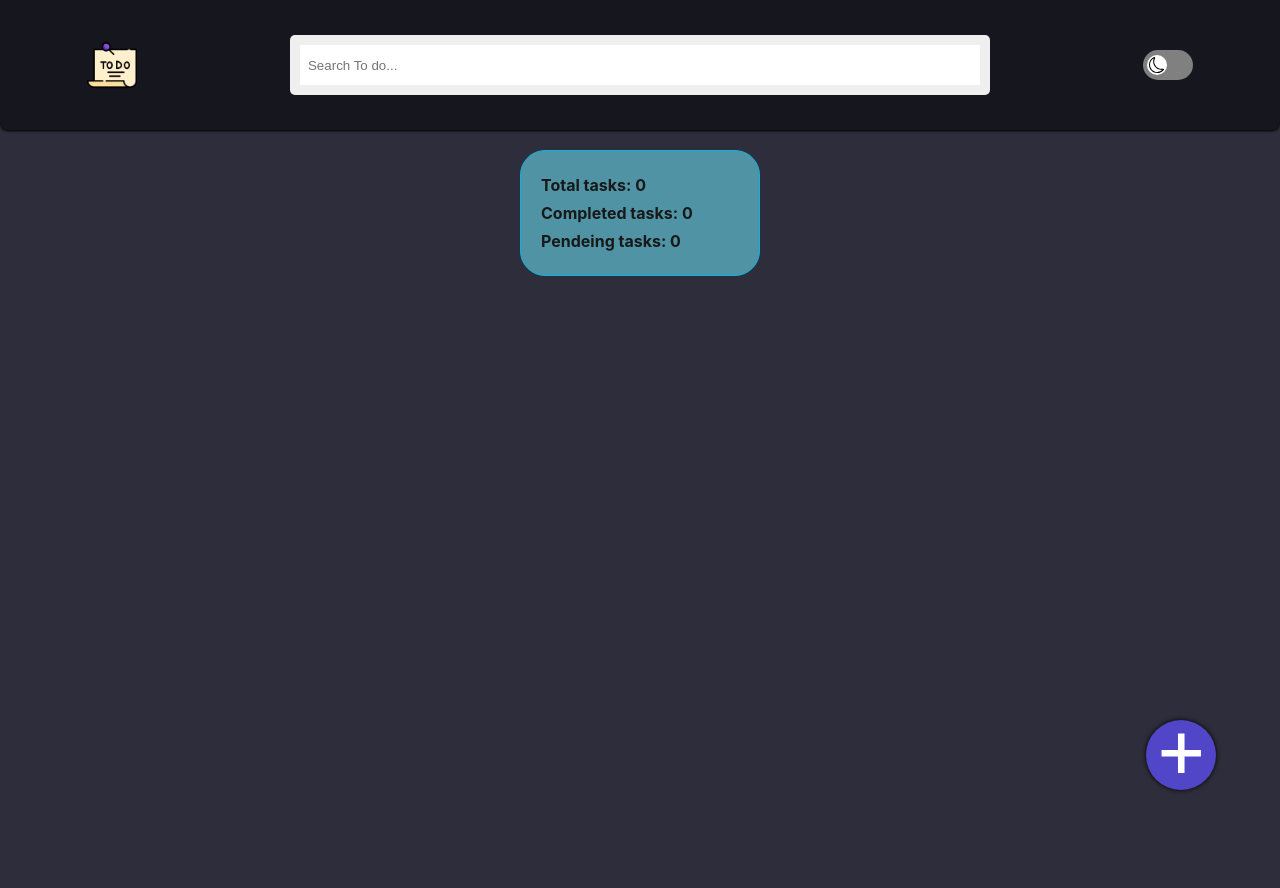
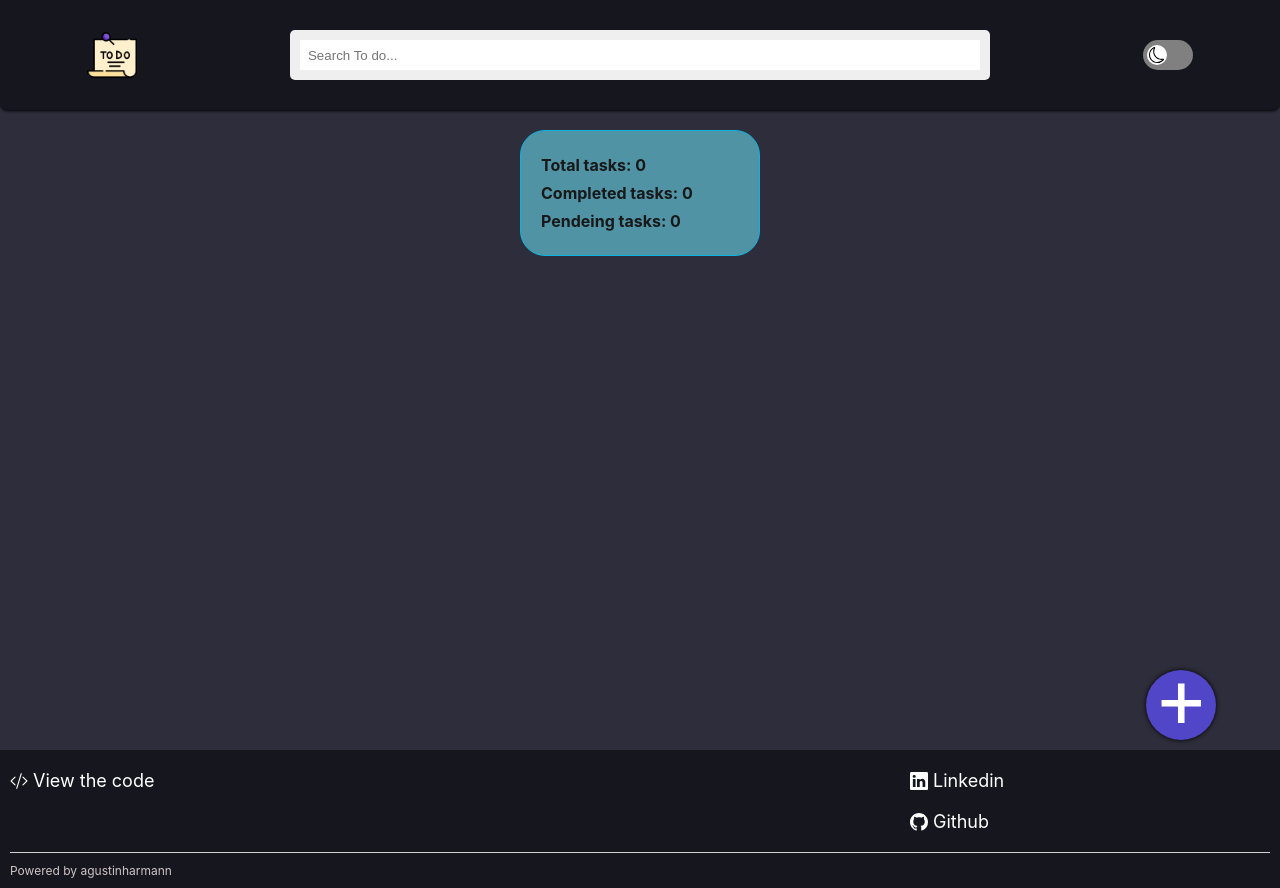
Before and after one commit to agustinharmann/TodoApp, a React (Create React App) app: page / in a window 1280 px wide. Before the commit the page ends 800 px from the top, so only its background shows below. Built offline with nearby package versions, Linux system fonts and the light colour scheme.

Commit message:
settins in footer, header and setting in home for results

```diff
--- a/src/App.css
+++ b/src/App.css
@@ -1,3 +1,4 @@
 .App {
   width: 100%;
+  height: auto;
 }
--- a/src/App.js
+++ b/src/App.js
@@ -1,6 +1,7 @@
 import React from 'react';
 import { Header } from './components/Header';
 import { Home } from './components/Home';
+import { Footer } from './components/Footer';
 import './App.css';
 
 
@@ -9,6 +10,7 @@ function App() {
     <div className='App'>
       <Header />
       <Home />
+      <Footer />
     </div>
   );
 };
--- /dev/null
+++ b/src/components/Footer/index.jsx
@@ -0,0 +1,37 @@
+import React, { useContext } from 'react';
+import { UserContext } from '../../useContext/userProvider';
+import { BsCodeSlash, BsGithub, BsLinkedin  } from 'react-icons/bs';
+import './styles.css';
+
+const Footer = () => {
+
+  const { theme } = useContext(UserContext);
+
+  return (
+    <footer className={`footer ${theme ? 'footer_light--footer' : 'footer_dark--footer'}`}>
+      <section className='container-section--footer'>
+        <div className='column--footer'>
+          <a className='info--footer' href='https://github.com/agustinharmann/TodoApp' target='_blank' rel='noreferrer'>
+            <BsCodeSlash className='icon--footer' />
+            View the code
+          </a>
+        </div>
+        <div className='column--footer'>
+          <a className='info--footer' href='https://www.linkedin.com/in/agustin-harmann-1a4794269/' target='_blank' rel='noreferrer'>
+            <BsLinkedin className='icon--footer' />
+            Linkedin
+          </a>
+          <a className='info--footer' href='https://github.com/agustinharmann' target='_blank' rel='noreferrer'>
+            <BsGithub className='icon--footer' />
+            Github
+          </a>
+        </div>
+      </section>
+      <section className='container-section--footer'>
+        <p className='content-second-section--footer'>Powered by agustinharmann</p>
+      </section>
+    </footer>
+  );
+};
+
+export { Footer };
--- /dev/null
+++ b/src/components/Footer/styles.css
@@ -0,0 +1,73 @@
+.footer {
+  width: 100%;
+  height: auto;
+  padding: 0px 10px;
+  display: flex;
+  flex-direction: column;
+  align-items: center;
+}
+
+.footer_dark--footer {
+  background-color: #16161f;
+}
+
+.footer_light--footer {
+  background-color: #3c3c5c;
+}
+
+.container-section--footer {
+  width: 100%;
+  height: auto;
+  padding: 10px 0px;
+  display: flex;
+  border-top: 1px solid #D3D0D0;
+}
+
+.container-section--footer:first-child {
+  justify-content: space-between;
+  border: none;
+}
+
+.column--footer {
+  width: 40%;
+  height: auto;
+  display: flex;
+  flex-direction: column;
+}
+
+.column--footer:first-child {
+  width: 100%;
+}
+
+.content-second-section--footer {
+  color: #cfc4c4;
+  font-size: 12px;
+}
+
+.info--footer {
+  width: auto;
+  height: auto;
+  margin: 10px 0px;
+  display: flex;
+  align-items: center;
+  font-size: 18px;
+  cursor: pointer;
+  color: #FFFFFF;
+}
+
+.icon--footer {
+  margin-right: 5px;
+}
+
+@media only screen and (max-width: 768px) {
+
+  .container-section--footer:first-child {
+    flex-direction: column;
+  }
+
+  .column--footer {
+    width: 100%;
+    align-items: center;
+  }
+
+}
--- a/src/components/Header/index.jsx
+++ b/src/components/Header/index.jsx
@@ -2,8 +2,7 @@ import React, { useContext } from 'react';
 import { UserContext } from '../../useContext/userProvider';
 import logo__app from '../../assets/logo__app.png';
 import { Navbar } from '../Navbar';
-import { BsSun } from 'react-icons/bs';
-import { BsMoon } from 'react-icons/bs'
+import { BsSun, BsMoon } from 'react-icons/bs';
 import './styles.css';
 
 const Header = () => {
@@ -11,23 +10,23 @@ const Header = () => {
   const { theme, setTheme } = useContext(UserContext);
 
   return (
-    <header className={`header--header ${theme ? 'header_light--header' : 'header_dark--header'}`}
+    <header className={`header ${theme ? 'header_light--header' : 'header_dark--header'}`}
     >
       <div className='container-logo--header'>
         <img className='logo-app--header' src={logo__app} alt='Logo TodoApp' />
       </div>
       <Navbar />
       <section className='container-theme--header'>
-        <div className={`${theme ? 'container-btn-theme_light--header' : 'container-btn-theme_dark--header' }`}
+        <button className={`container-btn-theme--header ${theme ? 'container-btn-theme_light--header' : 'container-btn-theme_dark--header'}`}
+          onClick={() => setTheme(!theme)}
         >
-          <button className='btn-theme--header'
-            onClick={() => setTheme(!theme)}
+          <div className='btn-theme--header'
           >
             {
               theme ? <BsSun className='icon-btn-theme--header' /> : <BsMoon className='icon-btn-theme--header' />
             }
-          </button>
-        </div>
+          </div>
+        </button>
       </section>
     </header>
   );
--- a/src/components/Header/styles.css
+++ b/src/components/Header/styles.css
@@ -1,7 +1,7 @@
-.header--header {
+.header {
   width: 100%;
   height: auto;
-  padding: 20px 0px;
+  padding: 10px 0px;
   display: flex;
   justify-content: space-around;
   align-items: center;
@@ -43,24 +43,23 @@
   align-items: center;
 }
 
-.container-btn-theme_dark--header {
+.container-btn-theme--header {
   width: 50px;
   height: 30px;
   display: flex;
   align-items: center;
-  justify-content: flex-start;
+  border: none;
   border-radius: 25px;
   background-color: #808080;
+  cursor: pointer;
+}
+
+.container-btn-theme_dark--header {
+  justify-content: flex-start;
 }
 
 .container-btn-theme_light--header {
-  width: 50px;
-  height: 30px;
-  display: flex;
-  align-items: center;
   justify-content: flex-end;
-  border-radius: 25px;
-  background-color: #808080;
 }
 
 .btn-theme--header {
@@ -74,7 +73,6 @@
   display: flex;
   justify-content: center;
   align-items: center;
-  cursor: pointer;
 }
 
 .icon-btn-theme--header {
@@ -84,15 +82,19 @@
 
 @media only screen and (max-width: 600px) {
 
+  .header {
+    padding: 0px;
+  }
+
   .container-logo--header {
-    width: 40px;
-    height: 40px;
+    min-width: 40px;
+    min-height: 40px;
     margin: 10px;
   }
 
   .container-theme--header {
-    width: 40px;
-    height: 40px;
+    min-width: 40px;
+    min-height: 40px;
     margin: 10px;
   }
 
--- a/src/components/Home/index.jsx
+++ b/src/components/Home/index.jsx
@@ -8,22 +8,22 @@ import './styles.css';
 
 const Home = () => {
 
-  const { todoAdd, setTodoAdd } = useContext(UserContext);
+  const { searchedTodos, todoAdd, setTodoAdd } = useContext(UserContext);
 
   return (
     <main className='home'>
       <Status />
-      <TodoList />
+      { searchedTodos.length ? <TodoList /> : null}
       {
         todoAdd ? <TodoAdd /> :
-          <div className='container-btn-drop_todo-add--home'>
+          <article className='container-btn-drop_todo-add--home'>
             <button
               className='btn-drop_todo-add--home'
               onClick={() => setTodoAdd(true)}
             >
               <GoPlus className='icon-drop_todo-add--home' />
             </button>
-          </div>
+          </article>
       }
     </main>
   );
--- a/src/components/Home/styles.css
+++ b/src/components/Home/styles.css
@@ -1,10 +1,13 @@
 .home {
   width: 100%;
   height: auto;
+  min-height: 80vh;
   padding: 10px 0px 0px;
   display: flex;
   align-items: center;
+  justify-content: space-between;
   flex-direction: column;
+  position: relative;
 }
 
 .container-btn-drop_todo-add--home {
@@ -13,7 +16,7 @@
   padding: 10px 0px;
   display: flex;
   justify-content: flex-end;
-  position: fixed;
+  position: sticky;
   bottom: 0;
 }
 
--- a/src/components/Navbar/styles.css
+++ b/src/components/Navbar/styles.css
@@ -16,7 +16,7 @@
 
 .input--navbar {
   width: 100%;
-  height: 40px;
+  height: 30px;
   padding-left: 8px;
   border: none;
 }
--- a/src/components/Status/index.jsx
+++ b/src/components/Status/index.jsx
@@ -7,7 +7,7 @@ const Status = () => {
   const { totalTodos, completedTodos, incompleteTodos } = useContext(UserContext);
 
   return (
-    <div className='status'>
+    <article className='status'>
       <p className='title--status'>
         Total tasks: {totalTodos}
       </p>
@@ -17,7 +17,7 @@ const Status = () => {
       <p className='title--status'>
         Pendeing tasks: {incompleteTodos}
       </p>
-    </div>
+    </article>
   );
 };
 
--- a/src/index.css
+++ b/src/index.css
@@ -22,3 +22,7 @@ code {
   font-family: source-code-pro, Menlo, Monaco, Consolas, 'Courier New',
     monospace;
 }
+
+a {
+  text-decoration: none;
+}
```
Also changed, not shown: src/useContext/userProvider.js (renamed from src/useContext/userProvider.jsx).
